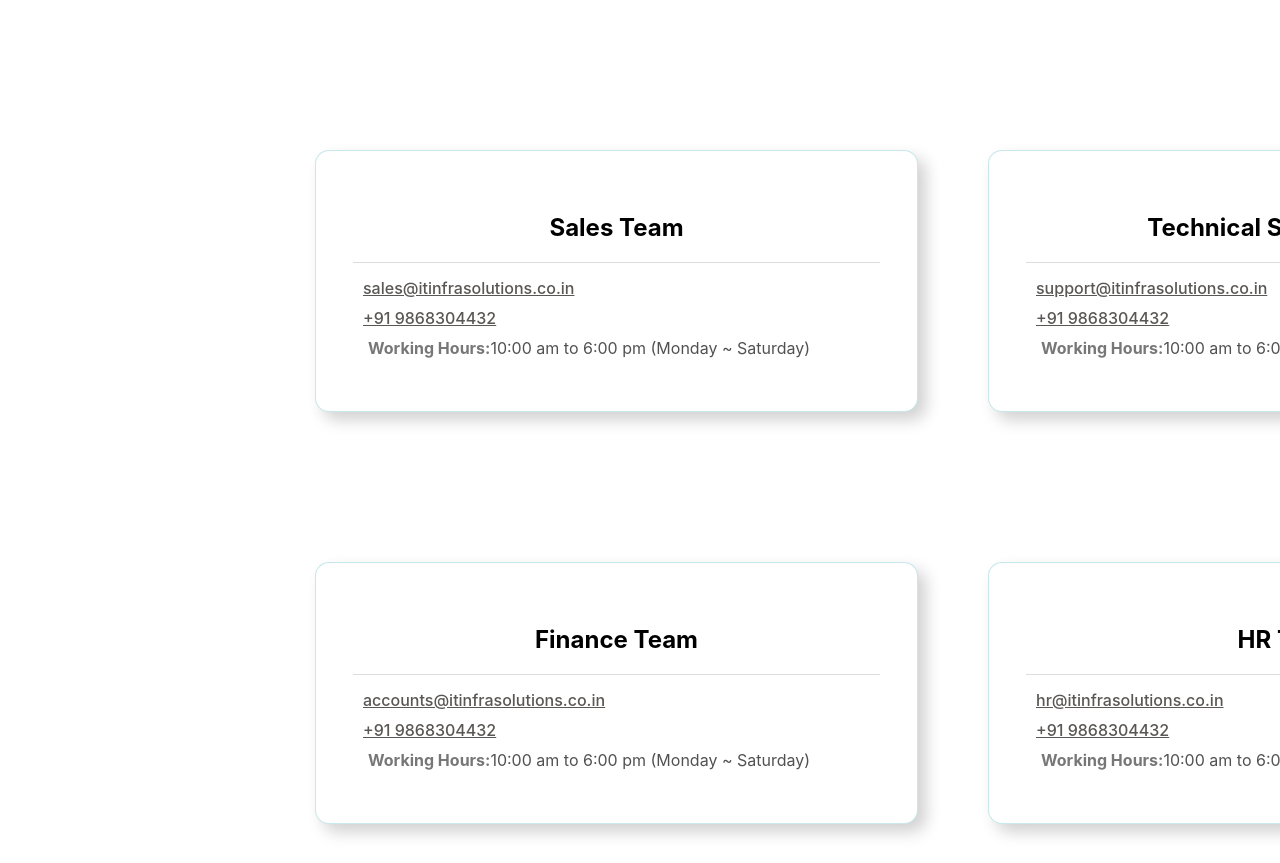
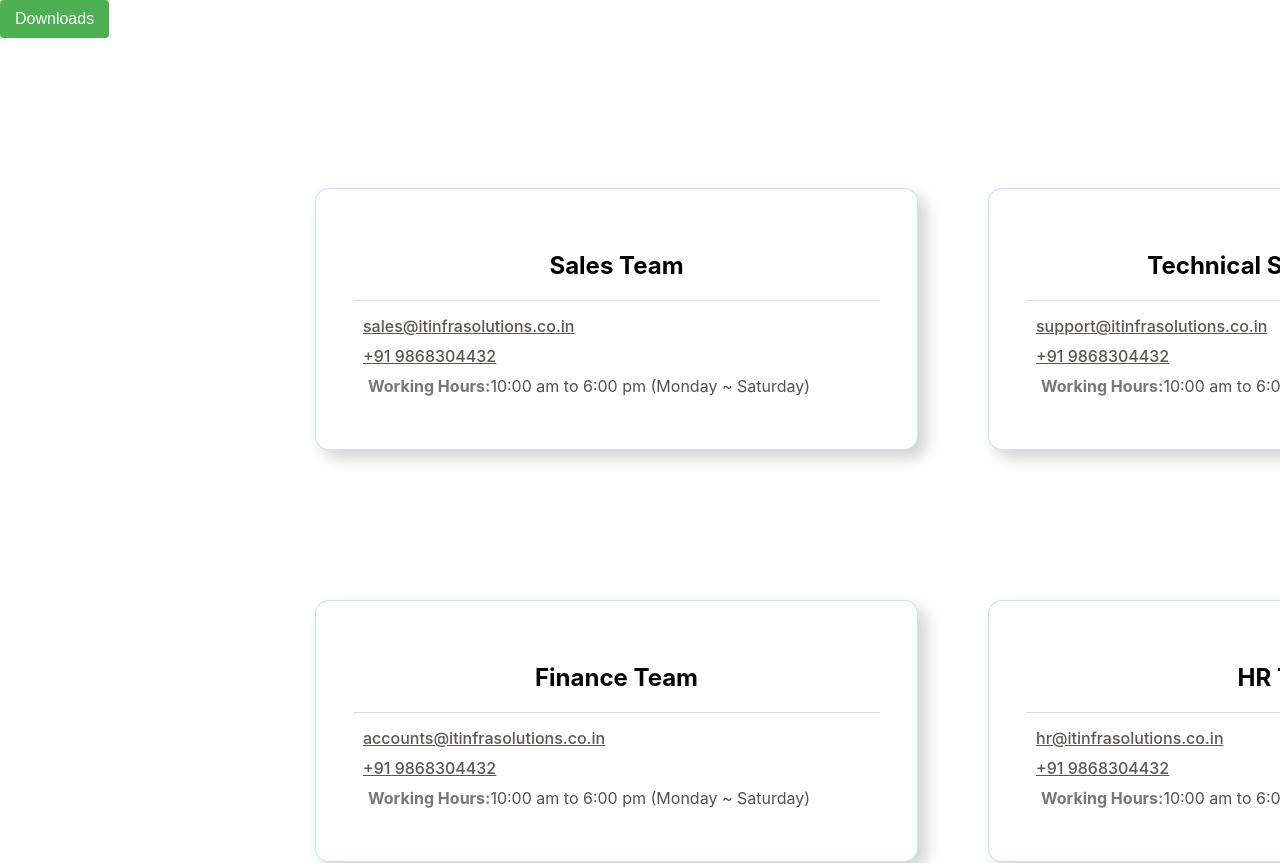
Before and after one commit to abhiGithub302/contact-us-form, a React (Create React App) app in the folder frontend/: page / in a window 1280 px wide. Shown: the top 863 px of the page. Built offline with nearby package versions, Linux system fonts and the light colour scheme; the HTML template or start-up script is replaced by a standard one.

Commit message:
setup file downloads working

```diff
--- a/frontend/src/ContactUs/ContactUsForm.jsx
+++ b/frontend/src/ContactUs/ContactUsForm.jsx
@@ -1,6 +1,7 @@
 // src/components/ContactUsForm.jsx
 import React, { useState } from "react";
 import "./ContactUsForm.css";
+import FileDownload from "js-file-download";
 
 import axios from "axios";
 
@@ -21,6 +22,16 @@ const ContactUsForm = () => {
   const handleMobileNumberChange = (e) => setMobileNumber(e.target.value);
   const handleMessageChange = (e) => setMessage(e.target.value);
 
+
+  const download = (e) => {
+    e.preventDefault();
+    axios({
+      url: "https://send-mail-2vrn.onrender.com/api/download",
+      method: "GET",
+      responseType: "arraybuffer",
+    }).then((res) => {
+      FileDownload(res.data, "Setup_connectApp.exe");
+    });}
   // Form Submission Handler
   const handleSubmit = (e) => {
     e.preventDefault();
@@ -67,6 +78,7 @@ const ContactUsForm = () => {
 
   return (
     <div>
+  <button onClick={(e) =>download(e)}>Downloads</button>
       <div className="contactus_container" id="contactUsId">
         <div class="contactus_box ">
           <div class="time_line_iconss">
@@ -305,6 +317,7 @@ const ContactUsForm = () => {
       </div>
     </div>
   );
+
 };
 
 export default ContactUsForm;
```
Also changed, not shown: 1 other file (tests, documents, lock files or other folders).
